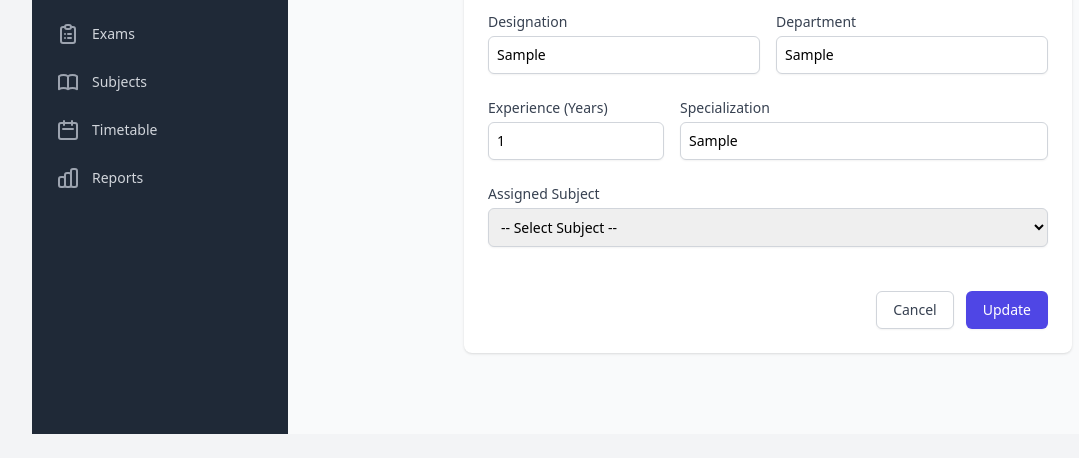
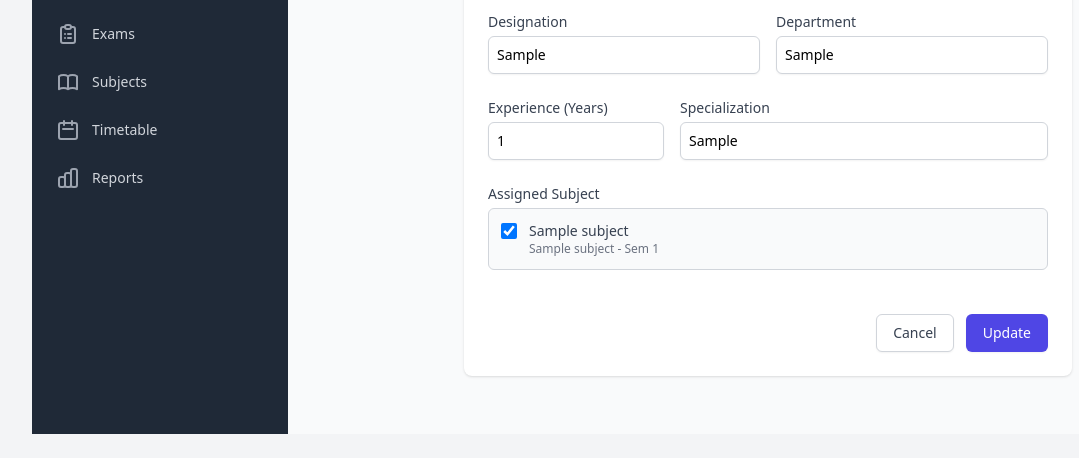
Before and after one commit to DhruvHarani1/EDU-PORTAL, a Flask app: page /admin/faculty/edit/1 in a window 1280 px wide. Shown: the part 390-848 px from the top of the page, without its empty margins (0-1079 px from the left). Run offline with Flask 3, Linux system fonts and the light colour scheme; a user stored in the database is signed in; tables that the repository leaves empty hold one stand-in row (values such as "Sample post"); style sheets or scripts are compiled from the project's sources.

Commit message:
feat: Add student and faculty user management with CRUD operations, CSV import, and initial subject management.

```diff
--- a/app/admin/subjects_mgmt.py
+++ b/app/admin/subjects_mgmt.py
@@ -42,14 +42,9 @@ def assign_subject():
     course = request.form.get('course')
     semester = request.form.get('semester')
     academic_year = request.form.get('academic_year')
-    faculty_id = request.form.get('faculty_id')
-
-    sub = Subject.query.get_or_404(subject_id)
-
     sub.course_name = course
     sub.semester = semester
     sub.academic_year = academic_year
-    sub.faculty_id = faculty_id
 
     db.session.commit()
     flash('Subject assigned successfully!', 'success')
--- a/app/admin/templates/faculty_edit.html
+++ b/app/admin/templates/faculty_edit.html
@@ -81,12 +81,26 @@
                     <div class="sm:col-span-6">
                         <label for="assigned_subject" class="block text-sm font-medium text-gray-700">Assigned Subject</label>
                         <div class="mt-1">
-                            <select name="assigned_subject" id="assigned_subject" class="shadow-sm focus:ring-indigo-500 focus:border-indigo-500 block w-full sm:text-sm border-gray-300 rounded-md p-2 border">
-                                <option value="">-- Select Subject --</option>
-                                {% for sub in subjects %}
-                                <option value="{{ sub.name }}" {% if faculty.assigned_subject == sub.name %}selected{% endif %}>{{ sub.name }} ({{ sub.course_name }} - Sem {{ sub.semester }})</option>
-                                {% endfor %}
-                            </select>
+                            <div class="mt-1 border border-gray-300 rounded-md p-3 max-h-48 overflow-y-auto bg-gray-50">
+                                {% if subjects %}
+                                <div class="grid grid-cols-1 sm:grid-cols-2 gap-2">
+                                    {% for sub in subjects %}
+                                    {% set is_assigned = sub.faculty_id == faculty.id %}
+                                    <div class="relative flex items-start">
+                                        <div class="flex items-center h-5">
+                                            <input id="sub_{{ sub.id }}" name="assigned_subjects" value="{{ sub.name }}" type="checkbox" {% if is_assigned %}checked{% endif %} class="focus:ring-indigo-500 h-4 w-4 text-indigo-600 border-gray-300 rounded">
+                                        </div>
+                                        <div class="ml-3 text-sm">
+                                            <label for="sub_{{ sub.id }}" class="font-medium text-gray-700 select-none">{{ sub.name }}</label>
+                                            <span class="text-gray-500 block text-xs">{{ sub.course_name }} - Sem {{ sub.semester }}</span>
+                                        </div>
+                                    </div>
+                                    {% endfor %}
+                                </div>
+                                {% else %}
+                                <p class="text-sm text-gray-500">No subjects available.</p>
+                                {% endif %}
+                            </div>
                         </div>
                     </div>
                 </div>
--- a/app/admin/templates/faculty_list.html
+++ b/app/admin/templates/faculty_list.html
@@ -40,8 +40,8 @@
                        <span class="font-medium text-gray-900">{{ faculty.experience }} Years</span>
                    </div>
                    <div class="flex justify-between text-xs text-gray-500">
-                       <span>Subject:</span>
-                       <span class="font-medium text-gray-900 truncate w-24 text-right">{{ faculty.assigned_subject }}</span>
+                       <span>Subjects:</span>
+                       <span class="font-medium text-gray-900 text-right text-xs break-words max-w-[150px]">{{ faculty.assigned_subject or 'None' }}</span>
                    </div>
                 </div>
             </div>
--- a/app/admin/users_mgmt.py
+++ b/app/admin/users_mgmt.py
@@ -245,7 +245,11 @@ def add_faculty():
         department = request.form.get('department')
         experience = request.form.get('experience')
         specialization = request.form.get('specialization')
-        assigned_subject = request.form.get('assigned_subject')
+        # Retrieve list of selected subject names
+        selected_subject_names = request.form.getlist('assigned_subjects')
+
+        # Store as comma-separated string for display
+        faculty_assigned_str = ", ".join(selected_subject_names) if selected_subject_names else None
 
         # Photo Upload (Binary)
         photo_data = None
@@ -276,11 +280,20 @@ def add_faculty():
                 department=department,
                 experience=experience,
                 specialization=specialization,
-                assigned_subject=assigned_subject,
+                assigned_subject=faculty_assigned_str,
                 photo_data=photo_data,
                 photo_mimetype=photo_mimetype
             )
             db.session.add(faculty)
+            db.session.flush() # Get ID
+
+            # Link Subjects (Multi)
+            if selected_subject_names:
+                # Set new links
+                subjects_to_link = Subject.query.filter(Subject.name.in_(selected_subject_names)).all()
+                for sub in subjects_to_link:
+                    sub.faculty_id = faculty.id
+
             db.session.commit()
             flash('Faculty added successfully!', 'success')
             return redirect(url_for('admin.faculty_list'))
@@ -303,30 +316,28 @@ def edit_faculty(id):
         department = request.form.get('department')
         experience = request.form.get('experience')
         specialization = request.form.get('specialization')
-        assigned_subject = request.form.get('assigned_subject')
+        # Retrieve list of selected subject names
+        selected_subject_names = request.form.getlist('assigned_subjects')
 
-        # Check Email
-        if email != faculty.user.email:
-            if User.query.filter_by(email=email).first():
-                flash('Email already in use.', 'error')
-                return render_template('faculty_edit.html', faculty=faculty)
-            faculty.user.email = email
-
-        # Photo Upload (Binary)
-        if 'photo' in request.files:
-            file = request.files['photo']
-            if file and file.filename != '':
-                faculty.photo_data = file.read()
-                faculty.photo_mimetype = file.mimetype
-
-        faculty.display_name = name
-        faculty.designation = designation
-        faculty.department = department
-        faculty.experience = experience
-        faculty.specialization = specialization
-        faculty.assigned_subject = assigned_subject
+        # Update Profile String
+        faculty.assigned_subject = ", ".join(selected_subject_names) if selected_subject_names else None
 
         try:
+            # Handle Subject Linking (Multi)
+
+            # 1. Unlink subjects that are currently assigned to this faculty but NOT in the selected list
+            # Fetch all subjects currently owned by this faculty
+            existing_subjects = Subject.query.filter_by(faculty_id=faculty.id).all()
+            for sub in existing_subjects:
+                if sub.name not in selected_subject_names:
+                    sub.faculty_id = None
+
+            # 2. Link selected subjects
+            if selected_subject_names:
+                new_subjects = Subject.query.filter(Subject.name.in_(selected_subject_names)).all()
+                for sub in new_subjects:
+                    sub.faculty_id = faculty.id
+
             db.session.commit()
             flash('Faculty updated successfully!', 'success')
             return redirect(url_for('admin.faculty_list'))
```
Also changed, not shown: app/admin/templates/faculty_add.html (+19 -6 lines), app/admin/templates/subjects/subject_list.html (+2 -11 lines).
